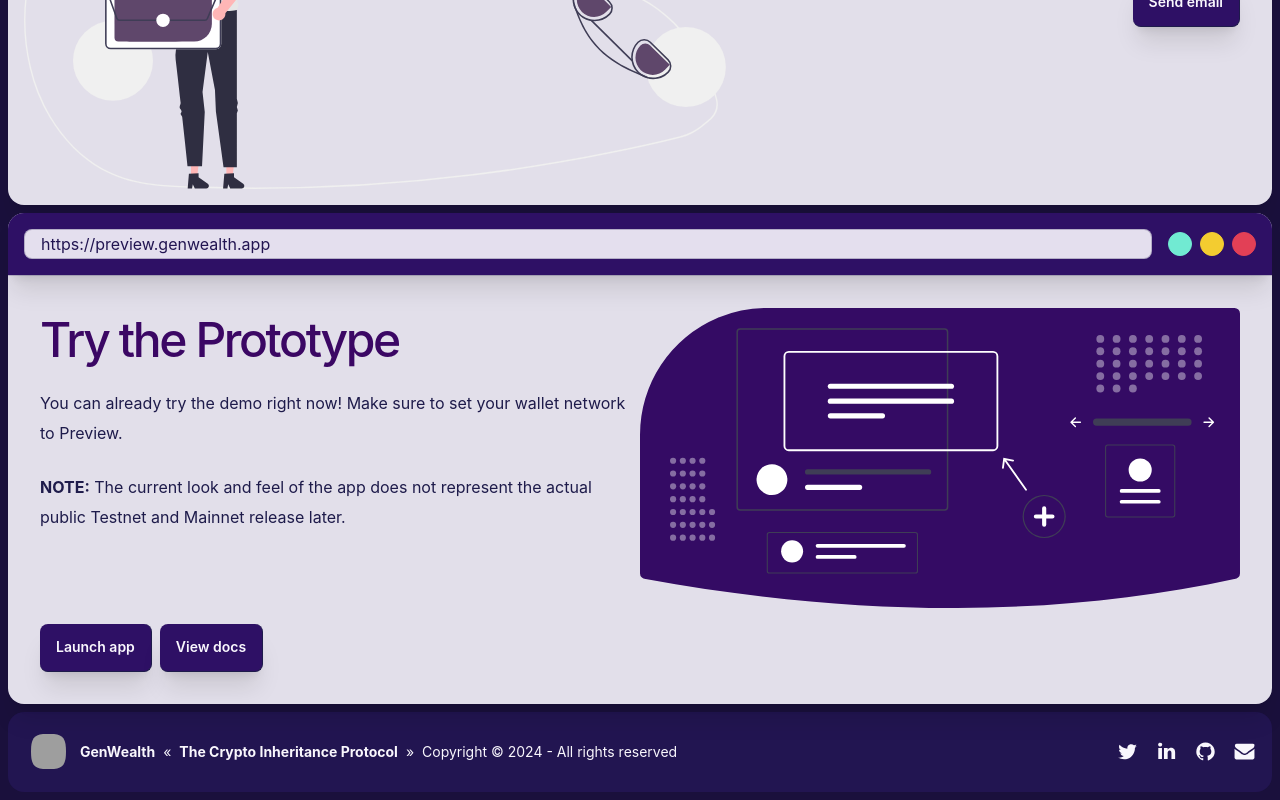
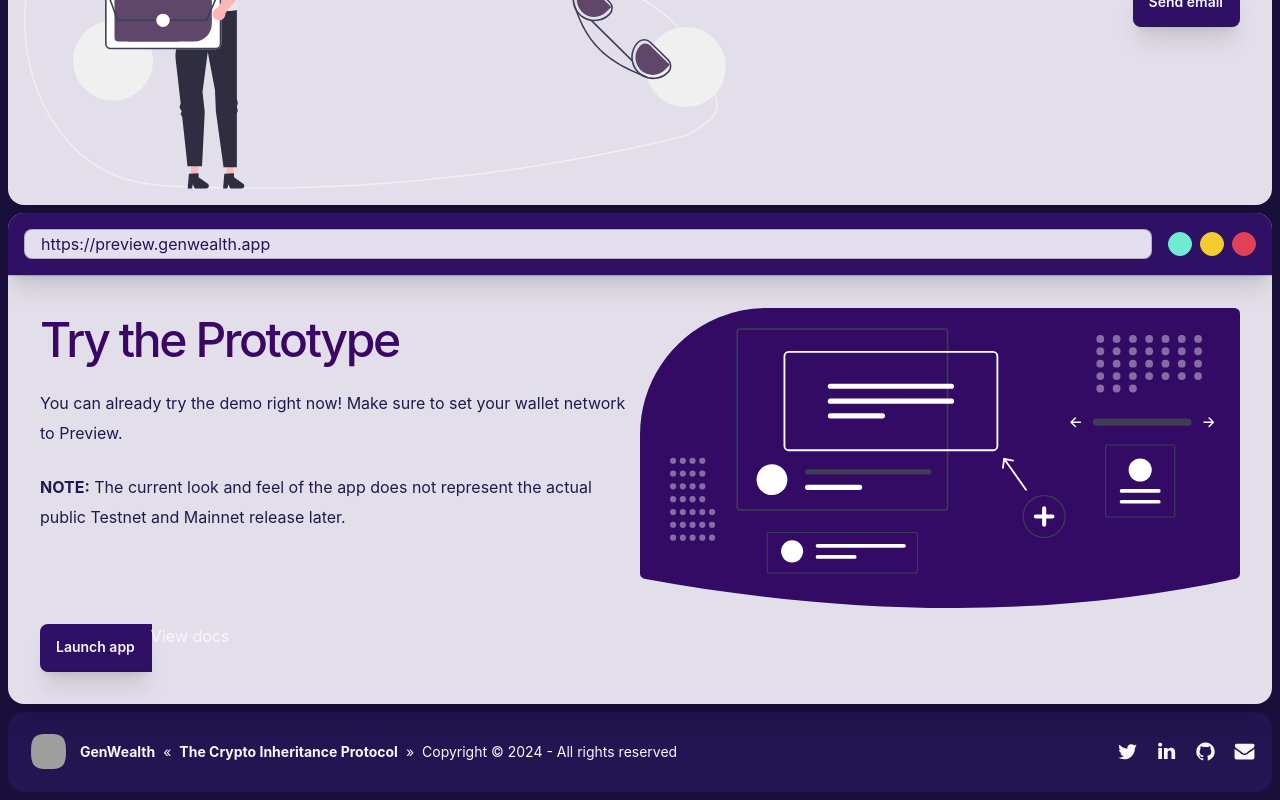
Before and after one commit to gen-wealth/landing-page, a React (Vite) app: page / in a window 1280 px wide. Shown: the part 3841-4641 px from the top of the page. Built offline with nearby package versions, Linux system fonts and the light colour scheme; grey boxes are pictures that could not be loaded.

Commit message:
CallToAction

```diff
--- a/src/components/CallToAction.tsx
+++ b/src/components/CallToAction.tsx
@@ -45,11 +45,11 @@ function CallToAction() {
           </div>
 
           {/* Actions */}
-          <div className="flex gap-2">
-            <a href="https://preview.genwealth.app" className="button-primary">
+          <div className="join">
+            <a href="https://preview.genwealth.app" className="button-primary join-item">
               Launch app
             </a>
-            <a href="https://docs.genwealth.app" className="button-primary">
+            <a href="https://docs.genwealth.app" className="button-secondary join-item">
               View docs
             </a>
           </div>
```
